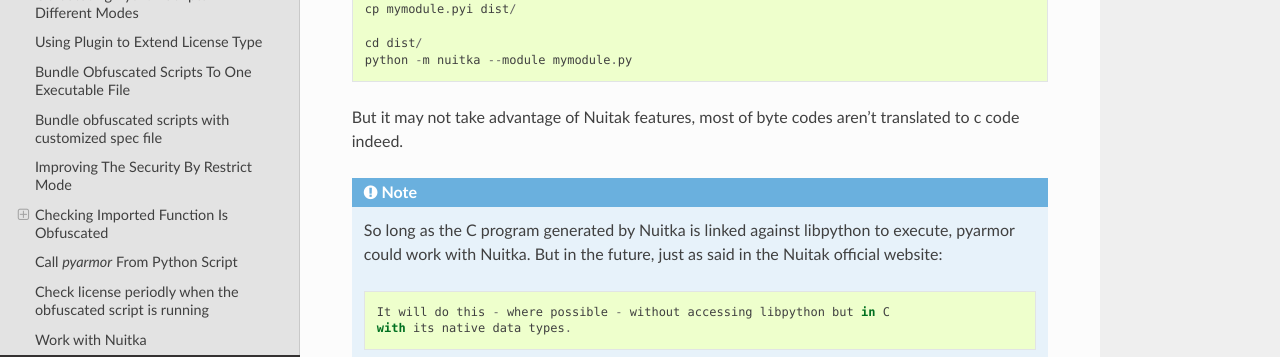
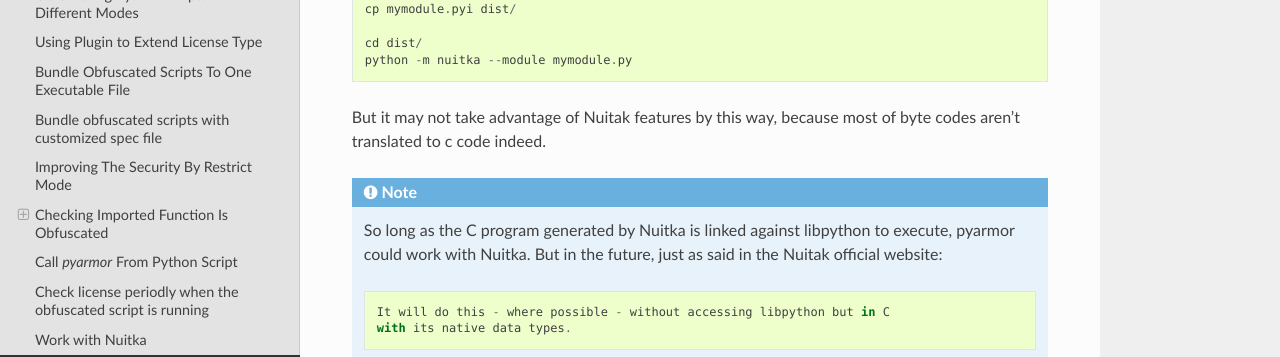
Before and after one commit to dashingsoft/pyarmor, a Sphinx documentation site: the page built from docs/advanced.rst, in a window 1280 px wide and 900 px high, scrolled down 16371 px. Shown: the part 301-658 px from the top of the window. Built offline with Sphinx 7.4.7 and the Read the Docs theme 2.0.0, drawn with Linux system fonts in a browser that asks for light colours.

Commit message:
Refine doc

```diff
--- a/docs/advanced.rst
+++ b/docs/advanced.rst
@@ -764,8 +764,8 @@
     cd dist/
     python -m nuitka --module mymodule.py
 
-But it may not take advantage of Nuitak features, most of byte codes aren't
-translated to c code indeed.
+But it may not take advantage of Nuitak features by this way, because most of
+byte codes aren't translated to c code indeed.
 
 .. note::
 
```
